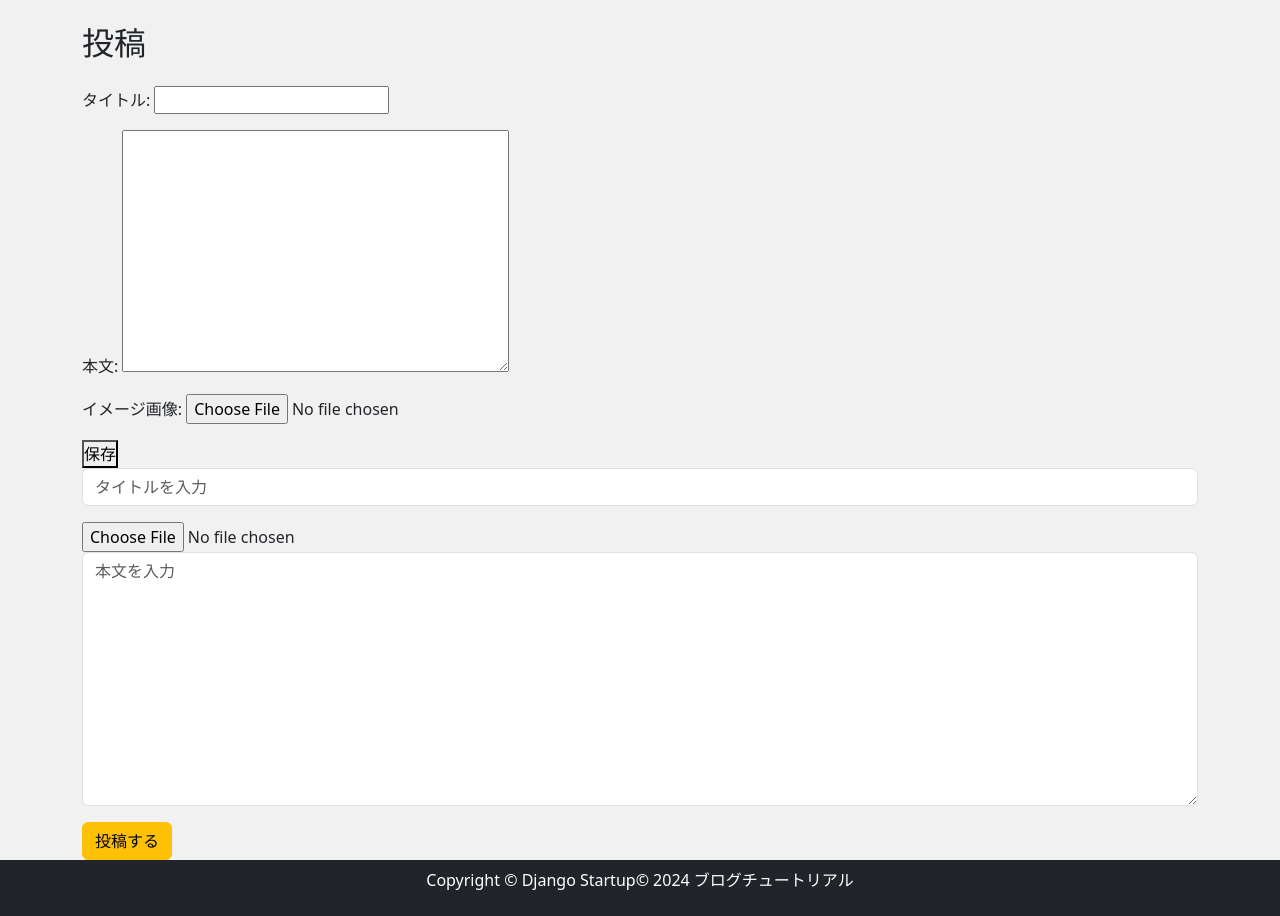
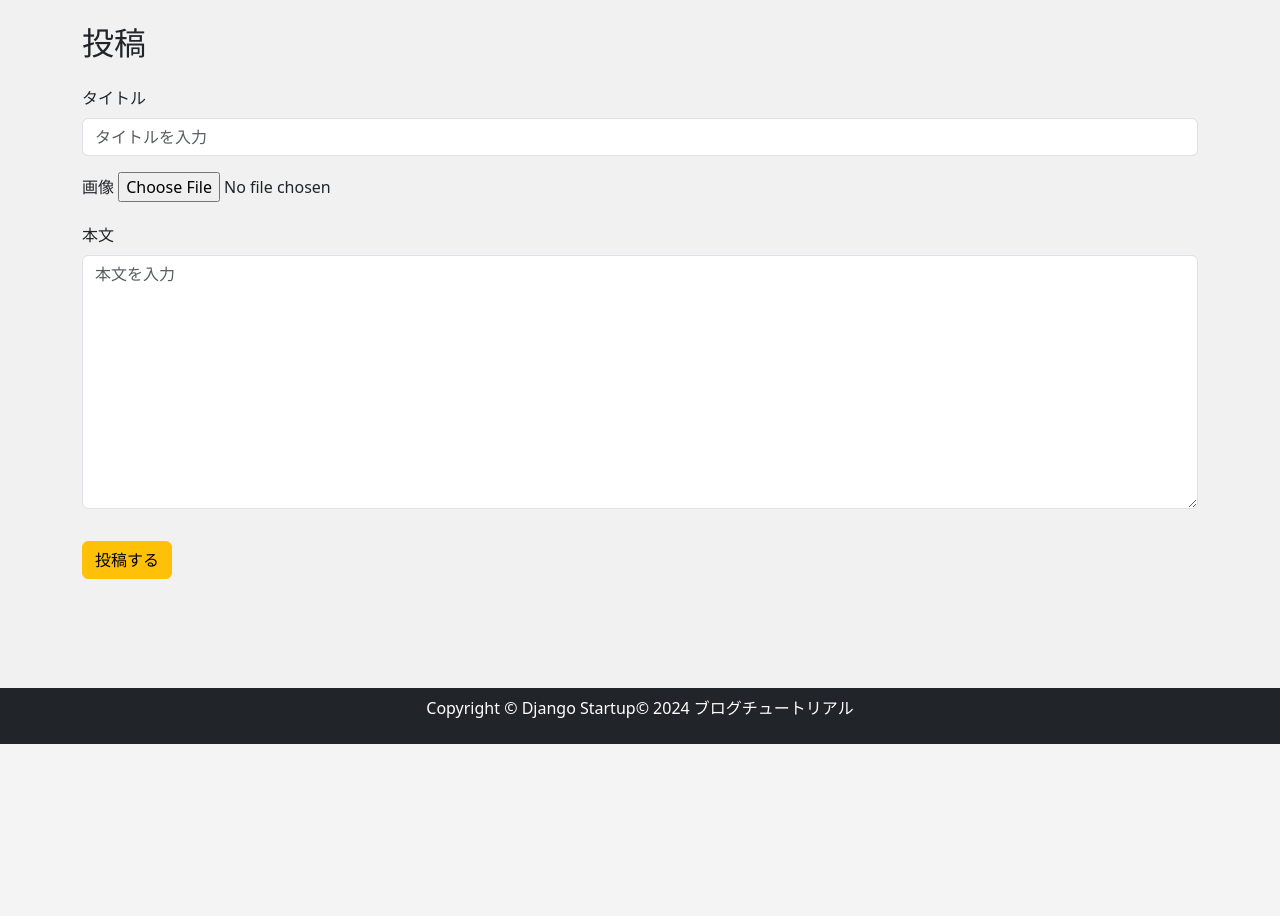
Before and after one commit to masakazu268/fiast-django, a Django app: page /post/new/ in a window 1280 px wide. Shown: the part 56-972 px from the top of the page. After the commit the page ends 800 px from the top, so only its background shows below. Run offline with Django 5.2, Linux system fonts and the light colour scheme; a user stored in the database is signed in; some libraries are stand-ins or nearby versions.

Commit message:
Fix form tags in post template

```diff
--- a/app/templates/app/post_form.html
+++ b/app/templates/app/post_form.html
@@ -5,22 +5,27 @@
 
 <div class="my-4">
     <h2>投稿</h2>
-    </div>
+</div>
+
 <form method="POST" enctype="multipart/form-data">
     {% csrf_token %}
-    {{ form.as_p }}
-    <button type="submit">保存</button>
-</form>
-    <div class="formpost">
-       {% render_field form.title class="form-control" placeholder="タイトルを入力" %}
+
+    <div class="mb-3 formpost">
+        <label class="form-label">タイトル</label>
+        {% render_field form.title class="form-control" placeholder="タイトルを入力" %}
     </div>
-    <div class="frompost">
+
+    <div class="mb-3 formpost">
+        <label class="form-label">画像</label>
         {{ form.image }}
     </div>
-    <div class="formpost">
+
+    <div class="mb-3 formpost">
+        <label class="form-label">本文</label>
         {% render_field form.content class="form-control" placeholder="本文を入力" %}
     </div>
-    <button class="btn btn-warning" type="submit">投稿する</button>
+
+    <button class="btn btn-warning mt-3" type="submit">投稿する</button>
 </form>
 
 {% endblock %}
```
Also changed, not shown: db.sqlite3, media/images/IMG_1942.jpeg (added), media/images/penguin08.jpg (added).
